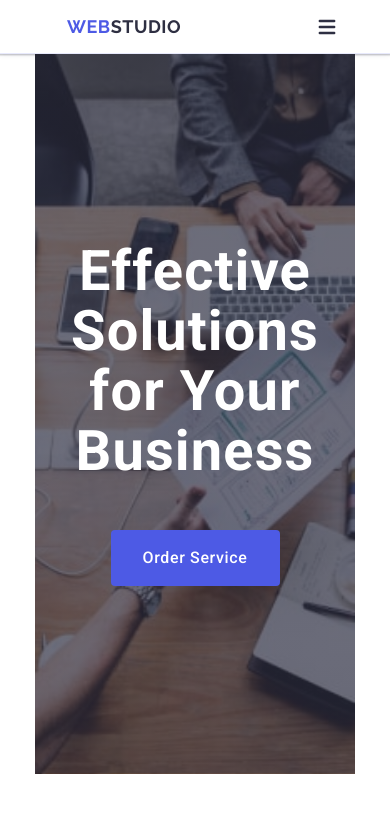
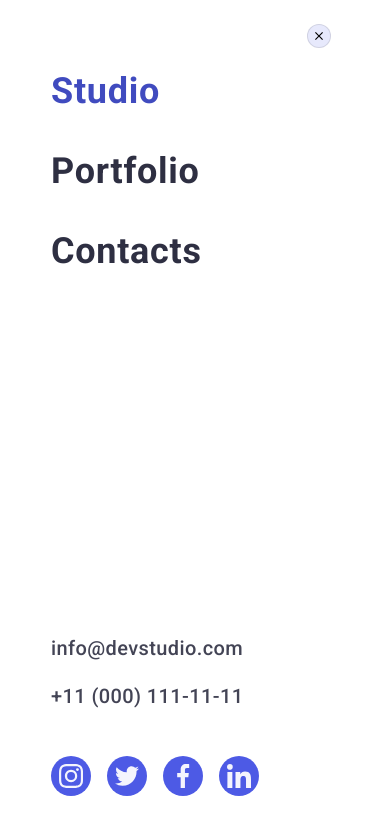
Before and after one commit to AlekS-V1/goit-markup-hw-06, a plain HTML site: page index.html in a window 390 px wide. Both pictures are taken after a click on the button 326 px from the left and 26 px from the top of the page. Shown: the top 834 px of the page. Drawn offline with nearby package versions, Linux system fonts and the light colour scheme.

Commit message:
add mobmenu

```diff
--- a/css/styles.css
+++ b/css/styles.css
@@ -42,7 +42,7 @@ img {
 .header-container {
   border-bottom: 1px solid #e7e9fc;
   box-shadow: 0px 2px 1px rgba(46, 47, 66, 0.08),
-    0px 1px 1px rgba(46, 47, 66, 0.16), 0px 1px 6px rgba(46, 47, 66, 0.08); /* shadow ?*/
+    0px 1px 1px rgba(46, 47, 66, 0.16), 0px 1px 6px rgba(46, 47, 66, 0.08);
 }
 
 .header-container > .container {
@@ -76,6 +76,9 @@ img {
 .nav-menu {
   display: none;
 }
+
+/* Burger button */
+
 .burger-btn {
   background-color: transparent;
   border: none;
@@ -84,6 +87,100 @@ img {
 .burger-icon {
   display: block;
   fill: #2e2f42;
+}
+
+/* Mobile menu */
+
+.mobile-menu {
+  position: fixed;
+  top: 0;
+  left: 0;
+  width: 100%;
+  height: 100%;
+  background-color: #ffffff;
+  z-index: 9999;
+
+  opacity: 0;
+  visibility: hidden;
+  pointer-events: none;
+
+  transition: opacity 250ms cubic-bezier(0.4, 0, 0.2, 1),
+    visibility 250ms cubic-bezier(0.4, 0, 0.2, 1);
+}
+.mobile-menu.is-open {
+  opacity: 1;
+  visibility: visible;
+  pointer-events: auto;
+}
+.mobile-menu-container {
+  position: relative;
+  padding-top: 72px;
+  padding-bottom: 48px;
+  display: flex;
+  flex-direction: column;
+  height: 100%;
+}
+.mob-close {
+  position: absolute;
+  top: 24px;
+  right: 24px;
+  width: 24px;
+  height: 24px;
+  background-color: #e7e9fc;
+  border: 1px solid rgba(0, 0, 0, 0.1);
+  border-radius: 50%;
+  padding: 0;
+  display: flex;
+  justify-content: center;
+  align-items: center;
+  transition: background-color 250ms cubic-bezier(0.4, 0, 0.2, 1),
+    border 250ms cubic-bezier(0.4, 0, 0.2, 1);
+}
+.mob-close:focus {
+  background-color: #404bbf;
+  border: none;
+  box-shadow: 0 4px 4px 0 rgba(0, 0, 0, 0.15);
+  fill: #ffffff;
+}
+.icon-close {
+  transition: fill 250ms cubic-bezier(0.4, 0, 0.2, 1);
+}
+
+.nav-mob {
+  margin-bottom: auto;
+}
+.mob-nav-items {
+  margin-bottom: 40px;
+}
+.mob-nav-title {
+  font-weight: 700;
+  font-size: 36px;
+  line-height: 111%;
+  letter-spacing: 0.02em;
+  color: #2e2f42;
+}
+.mob-contacts-text:focus,
+.mob-contacts-text:active,
+.mob-nav-title:focus,
+.mob-nav-title.current {
+  color: #404bbf;
+}
+.mob-adr {
+  font-style: normal;
+  padding: 0;
+}
+.mob-contacts {
+  display: flex;
+  flex-direction: column;
+  gap: 24px;
+  margin-bottom: 48px;
+}
+.mob-contacts-text {
+  font-weight: 500;
+  font-size: 20px;
+  line-height: 120%;
+  letter-spacing: 0.02em;
+  color: #434455;
 }
 
 /* Section Hero image    */
@@ -120,12 +217,13 @@ img {
 }
 .hero-image-title {
   font-weight: 700;
-  font-size: 56px;
+  font-size: 36px;
+  line-height: 111%;
+  letter-spacing: 0.02em;
   text-align: center;
-  line-height: 107%;
-  letter-spacing: 0.02em;
   color: #ffffff;
-  margin-bottom: 48px;
+  max-width: 216px;
+  margin-bottom: 72px;
 }
 button {
   cursor: pointer;
@@ -202,6 +300,7 @@ button {
   text-align: center;
   letter-spacing: 0.02em;
   color: #2e2f42;
+  margin-bottom: 8px;
 }
 
 .feature-text {
@@ -521,9 +620,8 @@ footer {
   transform: translate(-50%, -50%);
 
   border-radius: 4px;
-  width: 288px; /* */
-  min-height: 623px; /* */
-  /* padding: 72px 24px 24px 24px; */
+  width: 288px;
+  min-height: 623px;
   padding: 72px 16px 16px 16px;
   display: flex;
   flex-direction: column;
@@ -677,7 +775,7 @@ footer {
   letter-spacing: 0.04em;
   color: #8e8f99;
   display: flex;
-  align-items: center; /* */
+  align-items: center;
 }
 .checkbox-input:checked + .modal-checkbox-label .checkbox {
   background-color: #404bbf;
@@ -714,6 +812,9 @@ footer {
   /* Section header tablet */
 
   .burger-btn {
+    display: none;
+  }
+  .mobile-menu {
     display: none;
   }
 
@@ -761,9 +862,7 @@ footer {
     color: #2e2f42;
     transition: color 250ms cubic-bezier(0.4, 0, 0.2, 1);
   }
-  .nav-title:hover,
   .nav-title:focus,
-  .contacts-text:hover,
   .contacts-text:focus,
   .nav-title.current {
     color: #404bbf;
@@ -820,6 +919,9 @@ footer {
   }
   .hero-image-title {
     max-width: 496px;
+    font-size: 56px;
+    line-height: 107%;
+    margin-bottom: 48px;
   }
 
   /* Section feature tablet */
@@ -865,7 +967,7 @@ footer {
 
   .content-footer {
     align-items: flex-start;
-    margin-right: 24px; /* tab */
+    margin-right: 24px;
   }
   .footer-text {
     max-width: 264px;
@@ -877,7 +979,7 @@ footer {
   .subscribe {
     display: flex;
     flex-direction: column;
-    margin-right: 43px; /* tab */
+    margin-right: 43px;
   }
   .subscribe-form {
     gap: 24px;
@@ -887,6 +989,11 @@ footer {
   }
   .subscribe-input {
     width: 264px;
+  }
+  .modal {
+    width: 408px;
+    min-height: 584px;
+    padding: 72px 24px 24px 24px;
   }
 }
 
@@ -900,6 +1007,10 @@ footer {
 
   .contacts {
     gap: 40px;
+  }
+  .nav-title:hover,
+  .contacts-text:hover {
+    color: #404bbf;
   }
 
   /* Section Hero Desktop   */
@@ -1017,210 +1128,4 @@ footer {
     justify-content: flex-start;
     gap: 24px;
   }
-
-  /* .backdrop {
-  position: fixed;
-  top: 0;
-  left: 0;
-  width: 100%;
-  height: 100%;
-  background-color: rgba(46, 47, 66, 0.4);
-  z-index: 999;
-
-  opacity: 0;
-  visibility: hidden;
-  pointer-events: none;
-
-  transition: opacity 250ms cubic-bezier(0.4, 0, 0.2, 1),
-    visibility 250ms cubic-bezier(0.4, 0, 0.2, 1);
 }
-.backdrop.is-open {
-  opacity: 1;
-  visibility: visible;
-  pointer-events: auto;
-}
-.modal {
-  position: absolute;
-  top: 50%;
-  left: 50%;
-  transform: translate(-50%, -50%);
-
-  border-radius: 4px;
-  width: 408px;
-  min-height: 584px;
-  padding: 72px 24px 24px 24px;
-  display: flex;
-  flex-direction: column;
-  box-shadow: 0 1px 1px 0 rgba(0, 0, 0, 0.14), 0 1px 3px 0 rgba(0, 0, 0, 0.12),
-    0 2px 1px 0 rgba(0, 0, 0, 0.2);
-  background: #fcfcfc;
-
-  transition: transform 250ms cubic-bezier(0.4, 0, 0.2, 1);
-}
-.backdrop:not(.is-open) .modal {
-  transform: translate(-50%, -50%) scale(1.5);
-}
-.modal-close {
-  position: absolute;
-  top: 24px;
-  right: 24px;
-  width: 24px;
-  height: 24px;
-  background-color: #e7e9fc;
-  border: 1px solid rgba(0, 0, 0, 0.1);
-  border-radius: 50%;
-  padding: 0;
-  display: flex;
-  justify-content: center;
-  align-items: center;
-  transition: background-color 250ms cubic-bezier(0.4, 0, 0.2, 1),
-    border 250ms cubic-bezier(0.4, 0, 0.2, 1);
-}
-.modal-close:hover,
-.modal-close:focus {
-  background-color: #404bbf;
-  border: none;
-  box-shadow: 0 4px 4px 0 rgba(0, 0, 0, 0.15);
-  fill: #ffffff;
-}
-.icon-close {
-  transition: fill 250ms cubic-bezier(0.4, 0, 0.2, 1);
-}
-
-.modal-text {
-  font-weight: 500;
-  font-size: 16px;
-  line-height: 150%;
-  letter-spacing: 0.02em;
-  text-align: center;
-  color: #2e2f42;
-  margin-bottom: 16px;
-}
-
-.modal-form-container {
-  margin-bottom: 8px;
-}
-
-.modal-label {
-  position: relative;
-  font-weight: 400;
-  font-size: 12px;
-  line-height: 117%;
-  letter-spacing: 0.04em;
-  color: #8e8f99;
-  display: block;
-  margin-bottom: 4px;
-}
-.input-wrapper {
-  position: relative;
-  transition: fill 250ms cubic-bezier(0.4, 0, 0.2, 1);
-}
-
-.icon-modal {
-  position: absolute;
-  top: 50%;
-  left: 16px;
-  transform: translateY(-50%);
-  transition: fill 250ms cubic-bezier(0.4, 0, 0.2, 1);
-}
-
-.input-wrapper:focus-within .icon-modal,
-.input-wrapper:hover .icon-modal {
-  fill: #4d5ae5;
-}
-.modal-input:focus-within,
-.modal-input:hover {
-  border-color: #4d5ae5;
-}
-.modal-input {
-  border: 1px solid rgba(46, 47, 66, 0.4);
-  border-radius: 4px;
-  width: 100%;
-  height: 40px;
-  padding-left: 38px;
-  outline: transparent;
-  background-color: transparent;
-  transition: border-color 250ms cubic-bezier(0.4, 0, 0.2, 1);
-}
-.modal-form-comment {
-  margin-bottom: 16px;
-}
-
-.comment-input {
-  font-weight: 400;
-  font-size: 12px;
-  line-height: 1.17;
-  letter-spacing: 0.04em;
-  color: rgba(46, 47, 66, 0.4);
-  border: 1px solid rgba(46, 47, 66, 0.4);
-  background-color: transparent;
-  border-radius: 4px;
-  width: 100%;
-  height: 120px;
-  padding: 8px 16px;
-  resize: none;
-  outline: transparent;
-  transition: border-color 250ms cubic-bezier(0.4, 0, 0.2, 1);
-}
-.comment-input::placeholder {
-  font-weight: 400;
-  font-size: 12px;
-  line-height: 200%;
-  letter-spacing: 0.04em;
-  color: #8e8f99;
-}
-.comment-input:hover,
-.comment-input:focus-within {
-  border-color: #4d5ae5;
-}
-
-.checkbox-container {
-  margin-bottom: 24px;
-}
-.checkbox {
-  border-radius: 2px;
-  border: 1px solid rgba(46, 47, 66, 0.4);
-  margin-right: 8px;
-  width: 16px;
-  height: 16px;
-  display: inline-flex;
-  justify-content: center;
-  align-items: center;
-  fill: transparent;
-  transition: background-color 250ms cubic-bezier(0.4, 0, 0.2, 1),
-    border 250ms cubic-bezier(0.4, 0, 0.2, 1),
-    fill 250ms cubic-bezier(0.4, 0, 0.2, 1);
-}
-
-.modal-checkbox-label {
-  font-weight: 400;
-  font-size: 12px;
-  line-height: 117%;
-  letter-spacing: 0.04em;
-  color: #8e8f99;
-}
-.checkbox-input:checked + .modal-checkbox-label .checkbox {
-  background-color: #404bbf;
-  border: none;
-  fill: #f4f4fd;
-}
-
-.police-link {
-  line-height: 133%;
-  text-decoration: underline;
-  text-decoration-skip-ink: none;
-  color: #4d5ae5;
-}
-.modal-button {
-  border-radius: 4px;
-  padding: 16px 32px;
-  width: 169px;
-  height: 56px;
-  margin: 0 auto;
-  border: none;
-  font-size: 16px;
-  text-align: center;
-
-  box-shadow: 0 4px 4px 0 rgba(0, 0, 0, 0.15);
-} */
-}
--- a/index.html
+++ b/index.html
@@ -57,7 +57,7 @@
             </li>
           </ul>
         </address>
-        <button class="burger-btn" type="button">
+        <button class="burger-btn" type="button" data-mobmenu-open>
           <svg class="burger-icon" width="24" height="24">
             <use href="./images/icons.svg#icon-burger_menu"></use>
           </svg>
@@ -779,6 +779,84 @@
         </form>
       </div>
     </div>
+
+    <!-- Mobile menu -->
+
+    <div class="mobile-menu" data-mobmenu>
+      <div class="mobile-menu-container container">
+        <button class="mob-close" type="button" data-mobmenu-close>
+          <svg class="icon-close" width="8" height="8">
+            <use href="./images/icons.svg#close"></use>
+          </svg>
+        </button>
+        <nav class="nav-mob">
+          <ul class="mob-nav-menu">
+            <li class="mob-nav-items current">
+              <a class="mob-nav-title current" href="./index.html">Studio</a>
+            </li>
+
+            <li class="mob-nav-items">
+              <a class="mob-nav-title" href="">Portfolio</a>
+            </li>
+
+            <li class="mob-nav-items">
+              <a class="mob-nav-title" href="">Contacts</a>
+            </li>
+          </ul>
+        </nav>
+
+        <address class="mob-adr">
+          <ul class="mob-contacts">
+            <li class="mob-contacts-items current">
+              <a
+                class="mob-contacts-text current"
+                href="mailto:info@devstudio.com"
+                >info@devstudio.com</a
+              >
+            </li>
+            <li class="mob-contacts-items">
+              <a class="mob-contacts-text" href="tel:+110001111111"
+                >+11 (000) 111-11-11</a
+              >
+            </li>
+          </ul>
+        </address>
+
+        <div class="social-mob">
+          <ul class="icon-list-ftr">
+            <li class="icon-item">
+              <a class="ftr-link" href="">
+                <svg class="icon" height="24" width="24">
+                  <use href="./images/icons.svg#instagram"></use>
+                </svg>
+              </a>
+            </li>
+            <li class="icon-item">
+              <a class="ftr-link" href="">
+                <svg class="icon" height="24" width="24">
+                  <use href="./images/icons.svg#twitter"></use>
+                </svg>
+              </a>
+            </li>
+            <li class="icon-item">
+              <a class="ftr-link" href="">
+                <svg class="icon" height="24" width="24">
+                  <use href="./images/icons.svg#facebook"></use>
+                </svg>
+              </a>
+            </li>
+            <li class="icon-item">
+              <a class="ftr-link" href="">
+                <svg class="icon" height="24" width="24">
+                  <use href="./images/icons.svg#linkedin"></use>
+                </svg>
+              </a>
+            </li>
+          </ul>
+        </div>
+      </div>
+    </div>
     <script src="./js/modal.js"></script>
+    <script src="./js/mobmenu.js"></script>
   </body>
 </html>
--- /dev/null
+++ b/js/mobmenu.js
@@ -0,0 +1,18 @@
+(() => {
+  const refs = {
+    // Додати атрибут data-modal-open на кнопку відкриття
+    openModalBtn: document.querySelector("[data-mobmenu-open]"),
+    // Додати атрибут data-modal-close на кнопку закриття
+    closeModalBtn: document.querySelector("[data-mobmenu-close]"),
+    // Додати атрибут data-modal на бекдроп модалки
+    modal: document.querySelector("[data-mobmenu]"),
+  };
+
+  refs.openModalBtn.addEventListener("click", toggleModal);
+  refs.closeModalBtn.addEventListener("click", toggleModal);
+
+  function toggleModal() {
+    // is-open це клас який буде додаватися/забиратися на бекдроп при натисканні на кнопки
+    refs.modal.classList.toggle("is-open");
+  }
+})();
```
